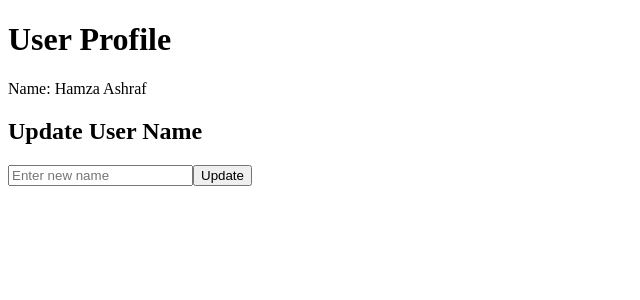
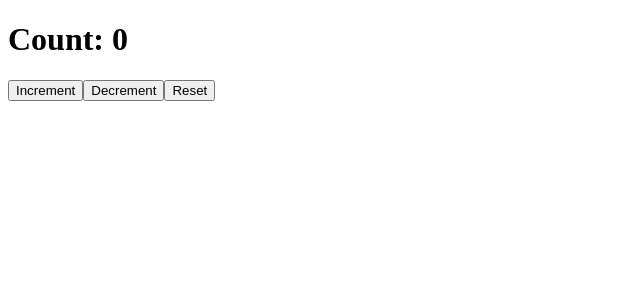
Before and after one commit to Hamza160/reactjs-mega, a React (Vite) app in the folder react-demos/: page / in a window 1280 px wide. Shown: the top 300 px of the page, without its empty margins (0-640 px from the left). Built offline with nearby package versions, Linux system fonts and the light colour scheme.

Commit message:
Day 8.2: Reducer Function Basics Done

```diff
--- a/react-demos/src/App.tsx
+++ b/react-demos/src/App.tsx
@@ -1,13 +1,33 @@
-import UpdateUser from "./components/UpdateUser"
-import UserProfile from "./components/UserProfile"
-import { UserProvider } from "./UserContext"
+import { useReducer } from "react"
+
+interface InitialStateInterface {
+  count: number;
+}
+
+const initialState:InitialStateInterface = { count:0 }
+
+const reducer = (state, action) => {
+  switch(action.type){
+    case 'increment':
+      return {...state, count:state.count + 1}
+    case 'decrement':
+      return {...state, count: state.count - 1}
+    case 'reset':
+      return {...state, count: 0}
+    default:
+      return state
+  }
+}
 
 const App = () => {
+  const [state, disptach] = useReducer(reducer, initialState)
   return (
-    <UserProvider>
-      <UserProfile/>
-      <UpdateUser/>
-    </UserProvider>
+    <div>
+      <h1>Count: {state.count}</h1>
+      <button onClick={() => disptach({type:'increment'})}>Increment</button>
+      <button onClick={() => disptach({type:'decrement'})}>Decrement</button>
+      <button onClick={() => disptach({type:'reset'})}>Reset</button>
+    </div>
   )
 }
 
--- a/react-demos/src/components/UpdateUser.tsx
+++ /dev/null
@@ -1,27 +0,0 @@
-import { useContext, useState } from "react"
-import { UserContext } from "../UserContext"
-
-const UpdateUser = () => {
-    const {updateUser} = useContext(UserContext)
-    const [newName, setNewName] = useState('')
-
-    const handleSubmit = (e: React.FormEvent<HTMLFormElement>) => {
-        e.preventDefault()
-
-        if(newName.trim()){
-            updateUser(newName)
-        }
-    }
-
-    return (
-        <div>
-            <h2>Update User Name</h2>
-            <form onSubmit={handleSubmit}>
-                <input type="text" value={newName} onChange={e => setNewName(e.target.value)} placeholder="Enter new name"/>
-                <button type="submit">Update</button>
-            </form>
-        </div>
-    )
-}
-
-export default UpdateUser
--- a/react-demos/src/components/UserProfile.tsx
+++ /dev/null
@@ -1,14 +0,0 @@
-import { useContext } from "react"
-import { UserContext } from "../UserContext"
-
-const UserProfile = () => {
-    const {user} = useContext(UserContext)
-    return (
-        <div>
-           <h1>User Profile</h1>
-           <p>Name:  {user.name}</p>
-        </div>
-    )
-}
-
-export default UserProfile
```
